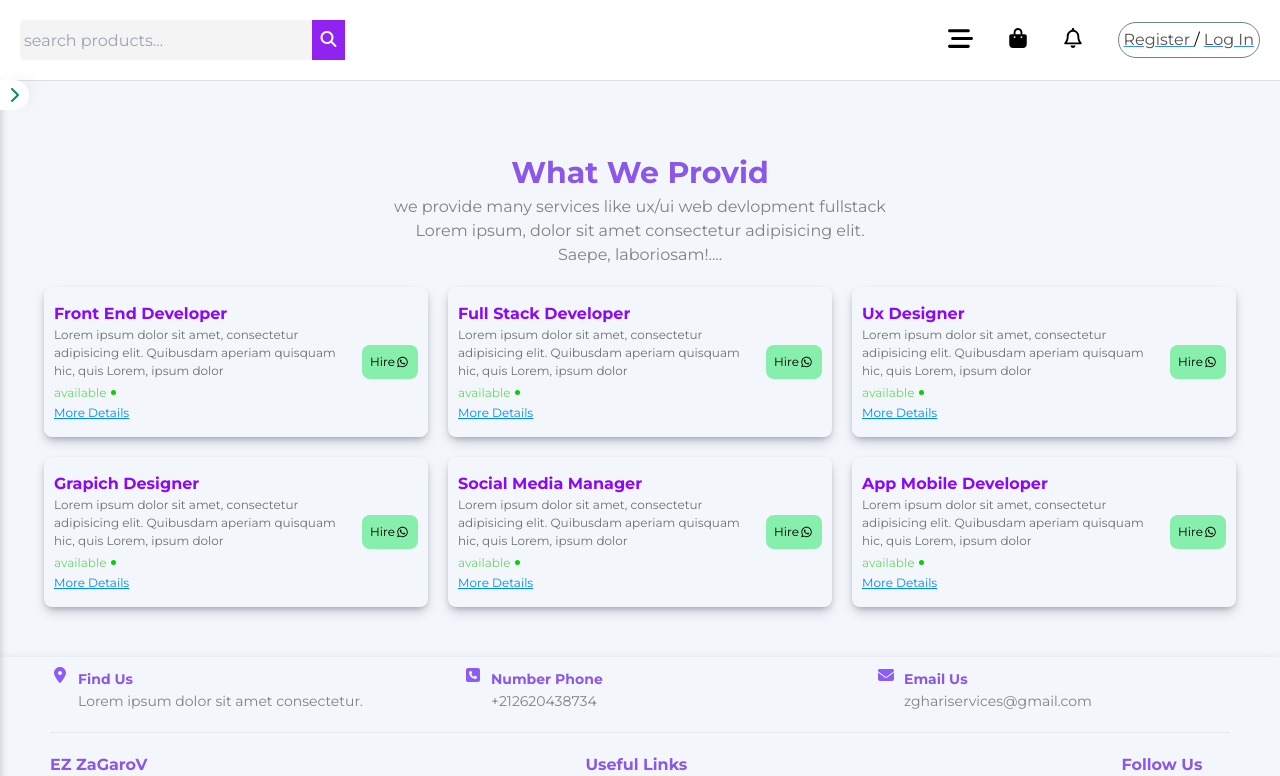
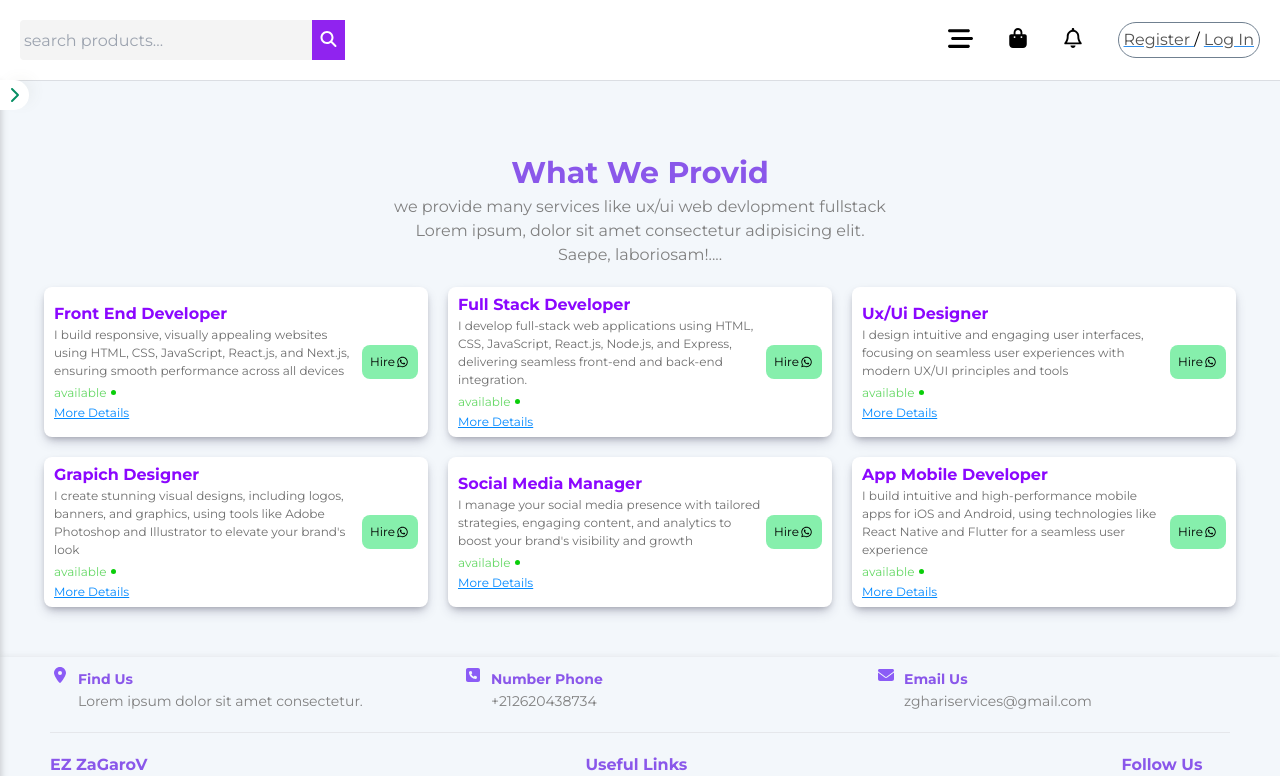
Before and after one commit to ezhicham/accsbulk, a Next.js app: page /myservices in a window 1280 px wide. Shown: the top 776 px of the page. Built offline with nearby package versions, Linux system fonts and the light colour scheme; no server answers.

Commit message:
adjust drop down for catigory products

```diff
--- a/src/app/(home)/Products.jsx
+++ b/src/app/(home)/Products.jsx
@@ -36,11 +36,12 @@ function Products() {
       {data.map((item) => (
         <article key={item._id} title={item.title} className="pro-card">
           {/* the poster image for product */}
+          <div className="add-favo">
+              <FontAwesomeIcon className="text-slate-600" width={"20px"} icon={faHeart} />
+            </div>
           <div className="pro-poster">
             {/* add to favorite */}
-            <div className="add-favo">
-              <FontAwesomeIcon className="text-slate-600" width={"20px"} icon={faHeart} />
-            </div>
+
             <Image
               src={item.imgUrl}
               width={500}
--- a/src/app/(pages)/myservices/myservices.css
+++ b/src/app/(pages)/myservices/myservices.css
@@ -32,6 +32,7 @@
   align-items: center;
   gap: 5px;
   padding: 10px;
+  background-color: white;
 }
 /*
 .our-services .services .service .img{
--- a/src/app/(pages)/myservices/page.jsx
+++ b/src/app/(pages)/myservices/page.jsx
@@ -17,8 +17,8 @@ function page() {
           {/* <div className="img"><img src="https://cdn-icons-png.flaticon.com/512/2721/2721616.png" width={"40"} alt="" /></div> */}
           <div className="service-Desc">
             <h3>front end developer</h3>
-            <p>Lorem ipsum dolor sit amet, consectetur adipisicing elit. Quibusdam aperiam
-              quisquam hic, quis Lorem, ipsum dolor
+            <p>I build responsive, visually appealing websites using HTML,
+               CSS, JavaScript, React.js, and Next.js, ensuring smooth performance across all devices
               </p>
               <span className="status">available</span>
               <a href="">more details</a>
@@ -30,8 +30,7 @@ function page() {
           {/* <div className="img"><img src="https://cdn-icons-png.flaticon.com/512/2721/2721616.png" width={"40"} alt="" /></div> */}
           <div className="service-Desc">
             <h3>full stack developer</h3>
-            <p>Lorem ipsum dolor sit amet, consectetur adipisicing elit. Quibusdam aperiam
-              quisquam hic, quis Lorem, ipsum dolor
+            <p>I develop full-stack web applications using HTML, CSS, JavaScript, React.js, Node.js, and Express, delivering seamless front-end and back-end integration.
               </p>
               <span className="status">available</span>
               <a href="">more details</a>
@@ -42,9 +41,8 @@ function page() {
         <div className="service">
           {/* <div className="img"><img src="https://cdn-icons-png.flaticon.com/512/2721/2721616.png" width={"40"} alt="" /></div> */}
           <div className="service-Desc">
-            <h3>ux designer</h3>
-            <p>Lorem ipsum dolor sit amet, consectetur adipisicing elit. Quibusdam aperiam
-              quisquam hic, quis Lorem, ipsum dolor
+            <h3>ux/ui designer</h3>
+            <p>I design intuitive and engaging user interfaces, focusing on seamless user experiences with modern UX/UI principles and tools
               </p>
               <span className="status">available</span>
               <a href="">more details</a>
@@ -56,8 +54,7 @@ function page() {
           {/* <div className="img"><img src="https://cdn-icons-png.flaticon.com/512/2721/2721616.png" width={"40"} alt="" /></div> */}
           <div className="service-Desc">
             <h3>grapich designer</h3>
-            <p>Lorem ipsum dolor sit amet, consectetur adipisicing elit. Quibusdam aperiam
-              quisquam hic, quis Lorem, ipsum dolor
+            <p>I create stunning visual designs, including logos, banners, and graphics, using tools like Adobe Photoshop and Illustrator to elevate your brand's look
               </p>
               <span className="status">available</span>
               <a href="">more details</a>
@@ -69,8 +66,7 @@ function page() {
           {/* <div className="img"><img src="https://cdn-icons-png.flaticon.com/512/2721/2721616.png" width={"40"} alt="" /></div> */}
           <div className="service-Desc">
             <h3>social media manager</h3>
-            <p>Lorem ipsum dolor sit amet, consectetur adipisicing elit. Quibusdam aperiam
-              quisquam hic, quis Lorem, ipsum dolor
+            <p>I manage your social media presence with tailored strategies, engaging content, and analytics to boost your brand's visibility and growth
               </p>
               <span className="status">available</span>
               <a href="">more details</a>
@@ -82,8 +78,7 @@ function page() {
           {/* <div className="img"><img src="https://cdn-icons-png.flaticon.com/512/2721/2721616.png" width={"40"} alt="" /></div> */}
           <div className="service-Desc">
             <h3>app mobile developer</h3>
-            <p>Lorem ipsum dolor sit amet, consectetur adipisicing elit. Quibusdam aperiam
-              quisquam hic, quis Lorem, ipsum dolor
+            <p>I build intuitive and high-performance mobile apps for iOS and Android, using technologies like React Native and Flutter for a seamless user experience
               </p>
               <span className="status">available</span>
               <a href="">more details</a>
--- a/src/app/Component/navbar/Navbar.jsx
+++ b/src/app/Component/navbar/Navbar.jsx
@@ -2,7 +2,7 @@
 import { FontAwesomeIcon } from "@fortawesome/react-fontawesome"
 import "./navbar.css"
 
-import { fa8, faBagShopping, faBars, faBarsStaggered, faChevronDown, faCircleInfo, faMagnifyingGlass, faPenToSquare, faPersonRifle, faPlus, faStar, faTrashCan, faXmark } from "@fortawesome/free-solid-svg-icons"
+import { fa8, faBagShopping, faBars, faBarsStaggered, faChevronDown, faCircleInfo, faCrosshairs, faFootball, faFootballBall, faFutbolBall, faGamepad, faMagnifyingGlass, faPenToSquare, faPersonRifle, faPlus, faStar, faTrashCan, faWind, faXmark } from "@fortawesome/free-solid-svg-icons"
 import { faBell } from "@fortawesome/free-regular-svg-icons"
 import Link from "next/link"
 import { signOut, useSession } from "next-auth/react"
@@ -10,7 +10,7 @@ import { useEffect, useState } from "react"
 import { useRouter } from "next/navigation"
 
 import Image from "next/image"
-import { faFacebook, faInstagram, faPinterest, faReddit, faSteam, faTiktok, faTwitch, faTwitter, faVk } from "@fortawesome/free-brands-svg-icons"
+import { faCpanel, faFacebook, faInstagram, faPinterest, faPlaystation, faReddit, faSteam, faTiktok, faTwitch, faTwitter, faVk } from "@fortawesome/free-brands-svg-icons"
 
 
 
@@ -69,13 +69,14 @@ console.log(session)
           <h3>games</h3>
           <div className="catigory-icons">
             <a href=""><FontAwesomeIcon icon={faSteam} /><p>steam</p></a>
-            <a href=""><FontAwesomeIcon icon={faSteam } /><p>gta 5</p></a>
-            <a href=""><FontAwesomeIcon icon={faSteam} /><p>valorant</p></a>
-            <a href=""><FontAwesomeIcon icon={faSteam} /><p>fifa 25</p></a>
-            <a href=""><FontAwesomeIcon icon={faSteam} /><p>pes 25</p></a>
+            <a href=""><FontAwesomeIcon icon={faGamepad } /><p>gta 5</p></a>
+            <a href=""><FontAwesomeIcon icon={faGamepad} /><p>valorant</p></a>
+            <a href=""><FontAwesomeIcon icon={faPlaystation} /><p>fifa 25</p></a>
+            <a href=""><FontAwesomeIcon icon={faFutbolBall} /><p>pes 25</p></a>
             <a href=""><FontAwesomeIcon icon={fa8} /><p>8Ball</p></a>
-            <a href=""><FontAwesomeIcon icon={faSteam} /><p>cs</p></a>
-            <a href=""><FontAwesomeIcon icon={faSteam} /><p>fortnite</p></a>
+            <a href=""><FontAwesomeIcon icon={faPersonRifle} /><p>cs</p></a>
+            <a href=""><FontAwesomeIcon icon={faCrosshairs} /><p>fortnite</p></a>
+
           </div>
         </div>
 
--- a/src/app/Component/navbar/navbar.css
+++ b/src/app/Component/navbar/navbar.css
@@ -172,28 +172,29 @@ transform: scale(1);
 }
 .catigories .catigory-drop-menu{
   position: absolute;
-  width: 600px;
+  width: 80vw;
   height: 0px;
   overflow: hidden;
    top: 25px;
-   right: 0;
+   right: 50%;
+  transform: translateX(10%);
    border-radius: 6px;
   background-color: #f1feff;
   box-shadow: rgba(50, 50, 93, 0.25) 0px 13px 27px -5px, rgba(0, 0, 0, 0.3) 0px 8px 16px -8px;
-  z-index: 9999;
+  z-index: 999 !important;
   display: flex;
   justify-content: space-between;
   transition: .4s ease-in-out all;
 }
 
 .catigories .menu-catigory-icon:hover ~ .catigory-drop-menu{
-  height: 500px;
+  height: fit-content;
   padding: 10px;
 
 
 }
 .catigories .catigory-drop-menu:hover{
-  height: 500px;
+  height: fit-content;
   padding: 10px;
 }
 
--- a/src/app/Component/sidebar/Sidebar.jsx
+++ b/src/app/Component/sidebar/Sidebar.jsx
@@ -1,7 +1,7 @@
 "use client"
 import { FontAwesomeIcon } from "@fortawesome/react-fontawesome"
 import "./sidebar.css"
-import { faChevronRight, faCircleXmark, faClockRotateLeft, faHandshake, faHeadset, faHouse, faStore } from "@fortawesome/free-solid-svg-icons"
+import { faBriefcase, faChevronRight, faCircleXmark, faClockRotateLeft, faCode, faCoins, faHandshake, faHeadset, faHouse, faNewspaper, faStore, faTicket, faUsersViewfinder } from "@fortawesome/free-solid-svg-icons"
 import Link from "next/link"
 import { useState } from "react"
 
@@ -33,14 +33,13 @@ function Sidebar() {
       <ul className="nav-menu">
         <li><Link href="/"><FontAwesomeIcon width={"15px"} icon={faHouse} /><span>home</span></Link></li>
         <li><Link href="/AllProducts"><FontAwesomeIcon width={"15px"} icon={faStore} /><span>products</span></Link></li>
-        <li><a href=""><FontAwesomeIcon width={"15px"} icon={faHeadset} /><span>products</span></a></li>
-        <li><a href=""><FontAwesomeIcon width={"15px"} icon={faHeadset} /><span>services</span></a></li>
-        <li><a href=""><FontAwesomeIcon width={"15px"} icon={faHeadset} /><span>blogs</span></a></li>
-        <li><a href=""><FontAwesomeIcon width={"15px"} icon={faHeadset} /><span>earn money</span></a></li>
-        <li><a href=""><FontAwesomeIcon width={"15px"} icon={faHeadset} /><span>devlopement</span></a></li>
-        <li><a href=""><FontAwesomeIcon width={"15px"} icon={faHeadset} /><span>sellers</span></a></li>
+        <li><Link href="/myservices"><FontAwesomeIcon width={"15px"} icon={faBriefcase} /><span>services</span></Link></li>
+        <li><a href=""><FontAwesomeIcon width={"15px"} icon={faNewspaper} /><span>blogs</span></a></li>
+        <li><a href=""><FontAwesomeIcon width={"15px"} icon={faCoins} /><span>earn money</span></a></li>
+        <li><a href=""><FontAwesomeIcon width={"15px"} icon={faCode} /><span>devlopement</span></a></li>
+        <li><a href=""><FontAwesomeIcon width={"15px"} icon={faUsersViewfinder} /><span>become seller</span></a></li>
         <li><a href=""><FontAwesomeIcon width={"15px"} icon={faHeadset} /><span>support </span></a></li>
-        <li><a href=""><FontAwesomeIcon width={"15px"} icon={faHeadset} /><span>tickeck</span></a></li>
+        <li><a href=""><FontAwesomeIcon width={"15px"} icon={faTicket} /><span>ticket</span></a></li>
 
       </ul>
     </div>
--- a/src/app/Component/sidebar/sidebar.css
+++ b/src/app/Component/sidebar/sidebar.css
@@ -39,8 +39,10 @@ aside .sidebar{
   width: 100%;
   height: 100%;
 
+}
 
-}
+
+
 
 aside .sidebar .nav-brand{
   display: flex;
```
Also changed, not shown: src/app/(home)/home.css (+17 -5 lines).
